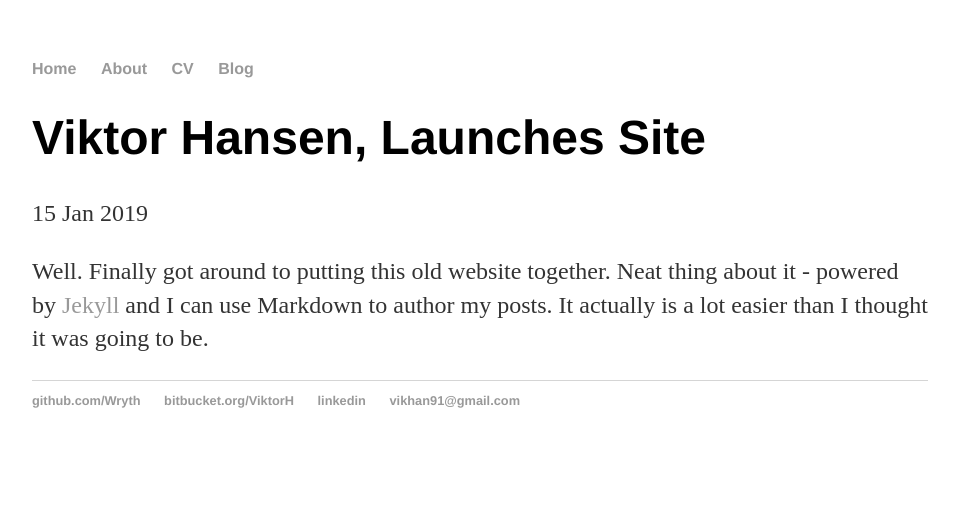
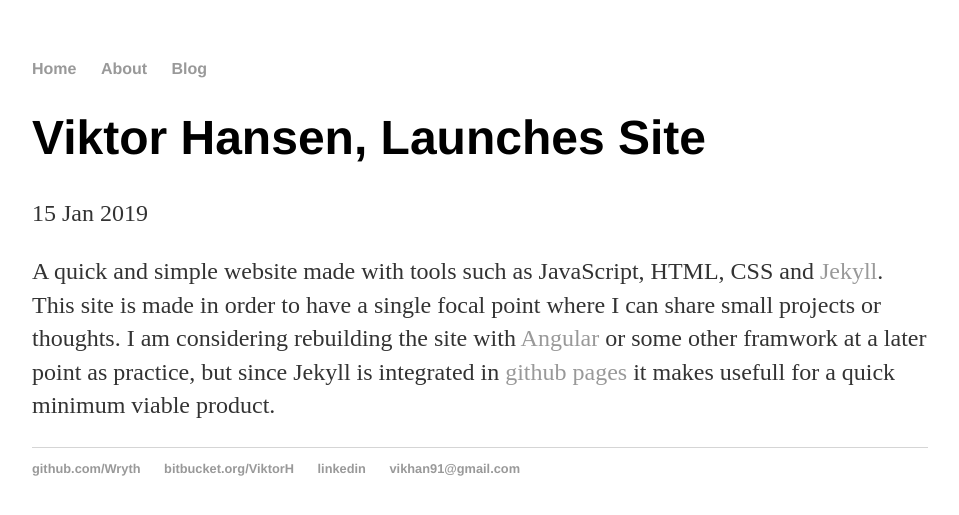
Before and after one commit to Wryth/Wryth.github.io, a Jekyll site: the page built from _posts/2019-01-15-viktor-hansen-site-launched.md, in a window 1280 px wide. Shown: the top 515 px of the page, without its empty margins (160-1119 px from the left). Built offline with Jekyll 4.4.1, drawn with Linux system fonts in a browser that asks for light colours.

Commit message:
added about

```diff
--- a/_layouts/default.html
+++ b/_layouts/default.html
@@ -10,7 +10,7 @@
 	    		<ul>
 	        		<li><a href="/">Home</a></li>
 		        	<li><a href="/about">About</a></li>
-	        		<li><a href="/cv">CV</a></li>
+	        		<!--<li><a href="/cv">CV</a></li>-->
 	        		<li><a href="/blog">Blog</a></li>
 	    		</ul>
 			</nav>
--- a/_posts/2019-01-15-viktor-hansen-site-launched.md
+++ b/_posts/2019-01-15-viktor-hansen-site-launched.md
@@ -4,4 +4,5 @@
 date: 2019-01-15
 ---
 
-Well. Finally got around to putting this old website together. Neat thing about it - powered by [Jekyll](http://jekyllrb.com) and I can use Markdown to author my posts. It actually is a lot easier than I thought it was going to be.
+A quick and simple website made with tools such as JavaScript, HTML, CSS and [Jekyll](http://jekyllrb.com). This site is made in order to have a single focal point where I can share small projects or thoughts.
+I am considering rebuilding the site with [Angular](https://angular.io/) or some other framwork at a later point as practice, but since Jekyll is integrated in [github pages](https://pages.github.com/) it makes usefull for a quick minimum viable product.
--- a/todo.txt
+++ b/todo.txt
@@ -1,3 +1 @@
-
-Make use of Jekyll?
-http://jmcglone.com/guides/github-pages/
+Lage angular versjon av bloggen?
```
Also changed, not shown: about/index.html (added, +12 -0 lines), 1 other file.
